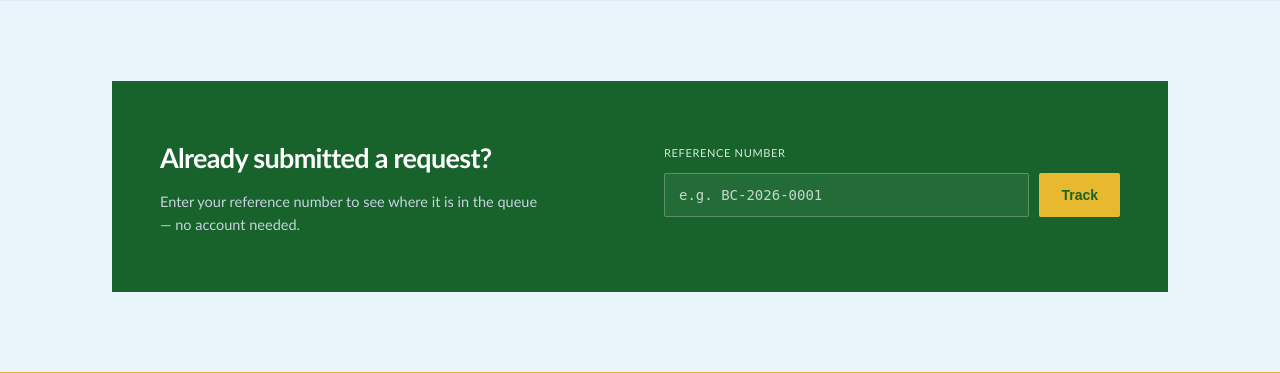
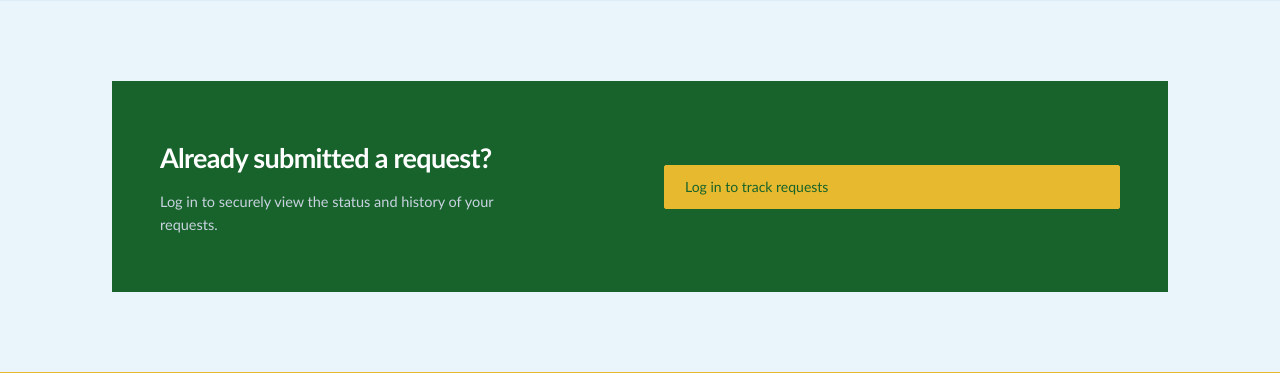
Before and after one commit to jaymarcparazo-cyber/OBRS, a PHP site: page /verify/obrs.php in a window 1280 px wide. Shown: the part 2124-2497 px from the top of the page. Run offline with PHP 8.4, Linux system fonts and the light colour scheme; tables that the repository leaves empty hold one stand-in row (values such as "Sample post").

Commit message:
secured na URL

```diff
--- a/obrs.php
+++ b/obrs.php
@@ -178,15 +178,23 @@ $residentName = $_SESSION['resident_name'] ?? '';
     <div class="track-panel">
       <div>
         <h2 class="display">Already submitted a request?</h2>
-        <p>Enter your reference number to see where it is in the queue — no account needed.</p>
+        <?php if ($isLoggedIn): ?>
+          <p>Enter your reference number to see your request status and history.</p>
+        <?php else: ?>
+          <p>Log in to securely view the status and history of your requests.</p>
+        <?php endif; ?>
       </div>
       <div class="track-form">
+        <?php if ($isLoggedIn): ?>
           <label for="ref">Reference number</label>
           <div class="track-input-row">
             <input id="ref" type="text" placeholder="e.g. BC-2026-0001">
             <button type="button" id="trackBtn">Track</button>
           </div>
           <div id="trackResult"></div>
+        <?php else: ?>
+          <a class="nav-cta" href="<?= htmlspecialchars(app_asset_url('resident_login.php'), ENT_QUOTES) ?>">Log in to track requests</a>
+        <?php endif; ?>
       </div>
     </div>
   </div>
@@ -725,6 +733,7 @@ $residentName = $_SESSION['resident_name'] ?? '';
   const trackResult = document.getElementById('trackResult');
   const refInput = document.getElementById('ref');
 
+  if (trackBtn && trackResult && refInput) {
     const statusLabels = {
       pending: 'Pending review',
       processing: 'Processing',
@@ -773,6 +782,7 @@ $residentName = $_SESSION['resident_name'] ?? '';
 
     trackBtn.addEventListener('click', trackRequest);
     refInput.addEventListener('keydown', (e) => { if (e.key === 'Enter') trackRequest(); });
+  }
   document.querySelectorAll('.home-logo-link').forEach(link => {
     link.addEventListener('click', (e) => {
       const destination = new URL(link.href, window.location.href);
```
Also changed, not shown: track_request.php (+10 -3 lines). Lines whose indentation alone changed are shown as unchanged.
